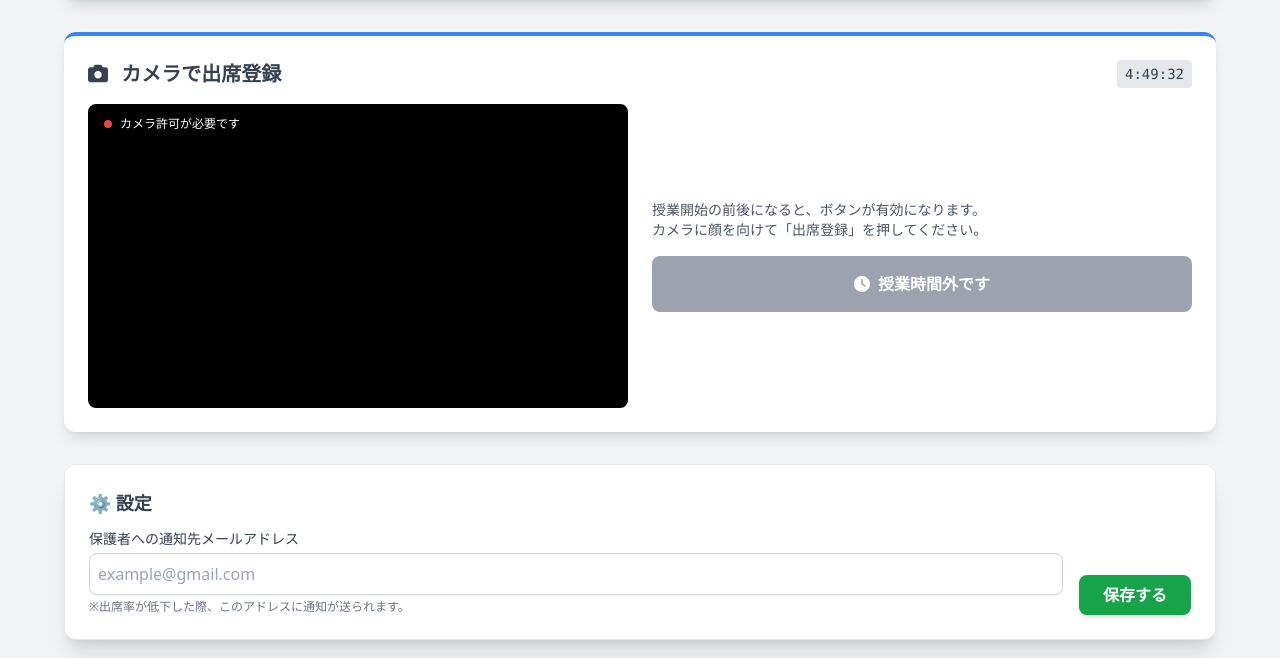
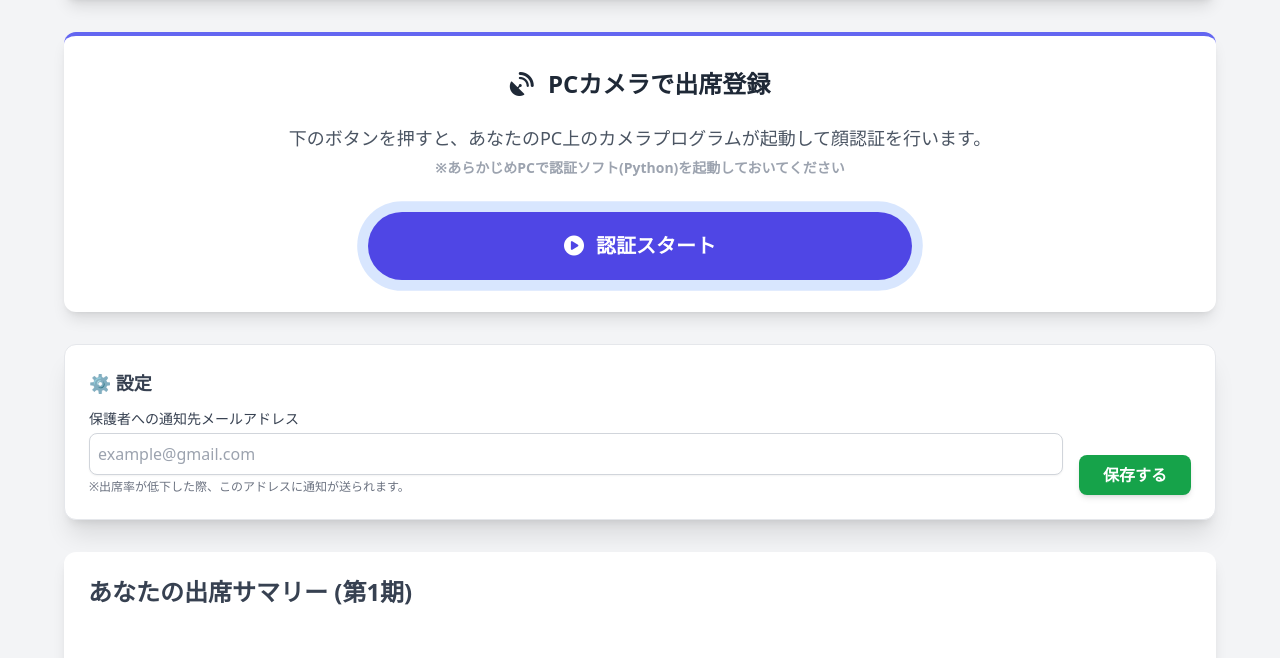
Before and after one commit to tea859/linebot-attendance, a Flask app: page /my_portal in a window 1280 px wide. Shown: the part 148-806 px from the top of the page. Run offline with Flask 3, Linux system fonts and the light colour scheme; a user stored in the database is signed in; tables that the repository leaves empty hold one stand-in row (values such as "Sample post"); some libraries are stand-ins or nearby versions.

Commit message:
Update my_portal.html

```diff
--- a/templates/my_portal.html
+++ b/templates/my_portal.html
@@ -53,6 +53,15 @@
             vertical-align: middle;
             font-size: 0.9em;
         }
+        /* アニメーション */
+        @keyframes pulse-blue {
+            0% { box-shadow: 0 0 0 0 rgba(59, 130, 246, 0.7); }
+            70% { box-shadow: 0 0 0 15px rgba(59, 130, 246, 0); }
+            100% { box-shadow: 0 0 0 0 rgba(59, 130, 246, 0); }
+        }
+        .animate-pulse-blue {
+            animation: pulse-blue 2s infinite;
+        }
     </style>
 </head>
 <body class="bg-gray-100 p-8">
@@ -85,44 +94,41 @@
         </header>
 
         <main>
-            <div class="bg-white p-6 rounded-xl shadow-lg mb-8 border-t-4 border-blue-500">
-                <div class="flex justify-between items-center mb-4">
-                    <h2 class="text-xl font-bold text-gray-700"><i class="fas fa-camera mr-2"></i> カメラで出席登録</h2>
-                    <span id="clock" class="font-mono text-sm bg-gray-200 px-2 py-1 rounded text-gray-700">--:--:--</span>
+            <div class="bg-white p-8 rounded-xl shadow-lg mb-8 border-t-4 border-indigo-500 text-center">
+                <h2 class="text-2xl font-bold text-gray-800 mb-6"><i class="fas fa-satellite-dish mr-2"></i> PCカメラで出席登録</h2>
+
+                <div id="step1">
+                    <p class="text-gray-600 mb-8 text-lg">
+                        下のボタンを押すと、あなたのPC上のカメラプログラムが起動して顔認証を行います。<br>
+                        <span class="text-sm text-gray-400 font-bold">※あらかじめPCで認証ソフト(Python)を起動しておいてください</span>
+                    </p>
+                    <button onclick="startRemoteAuth()"
+                        class="w-full sm:w-1/2 py-5 px-8 bg-indigo-600 hover:bg-indigo-700 text-white text-xl font-bold rounded-full shadow-xl transform transition hover:-translate-y-1 hover:shadow-2xl flex items-center justify-center mx-auto animate-pulse-blue">
+                        <i class="fas fa-play-circle mr-3"></i> 認証スタート
+                    </button>
                 </div>
 
-                <div class="grid grid-cols-1 md:grid-cols-2 gap-6 items-center">
-                    <div class="relative bg-black rounded-lg overflow-hidden shadow-inner aspect-video">
-                        <video id="userVideo" autoplay muted playsinline class="w-full h-full object-cover"></video>
-                        <canvas id="userCanvas" class="hidden"></canvas>
+                <div id="step2" class="hidden py-8">
+                    <div class="flex justify-center mb-6">
+                        <div class="animate-spin rounded-full h-20 w-20 border-t-4 border-b-4 border-indigo-600"></div>
+                    </div>
+                    <h3 class="text-2xl font-bold text-indigo-600 mb-2">PCと通信中...</h3>
+                    <p class="text-gray-500 text-lg animate-pulse">PCのカメラを見てください！</p>
+                </div>
 
-                        <div id="cameraStatus" class="absolute top-2 left-2 bg-black bg-opacity-70 text-white text-xs px-2 py-1 rounded flex items-center">
-                            <span class="w-2 h-2 bg-gray-400 rounded-full mr-2" id="statusDot"></span>
-                            <span id="statusText">カメラ待機中...</span>
-                        </div>
+                <div id="step3" class="hidden py-8">
+                    <div class="text-7xl text-green-500 mb-6 animate-bounce">
+                        <i class="fas fa-check-circle"></i>
                     </div>
-
-                    <div class="flex flex-col justify-center space-y-4">
-                        <p class="text-sm text-gray-600">
-                            授業開始の前後になると、ボタンが有効になります。<br>
-                            カメラに顔を向けて「出席登録」を押してください。
-                        </p>
-
-                        <button id="authButton" onclick="captureAndAuth()" disabled
-                            class="w-full py-4 px-6 rounded-lg font-bold text-white transition duration-200
-                                   bg-gray-400 cursor-not-allowed shadow-none flex items-center justify-center space-x-2">
-                            <i class="fas fa-clock"></i>
-                            <span>授業時間外です</span>
-                        </button>
-
-                        <div id="resultMsg" class="hidden p-3 rounded-lg text-sm font-bold text-center"></div>
-                    </div>
+                    <h2 class="text-3xl font-bold text-green-600 mb-2">出席完了！</h2>
+                    <p class="text-gray-600 mb-8 text-lg">サーバーに登録されました。</p>
+                    <button onclick="location.reload()" class="text-indigo-500 font-bold underline hover:text-indigo-700 text-lg">
+                        画面を更新する
+                    </button>
                 </div>
             </div>
-
             <div class="bg-white p-6 rounded-xl shadow-xl mb-8 border border-gray-200">
                 <h3 class="text-lg font-bold text-gray-700 mb-3">⚙️ 設定</h3>
-
                 <form action="/update_parent_email" method="POST" class="flex flex-col sm:flex-row items-end gap-4">
                     <div class="flex-grow w-full">
                         <label for="parent_email" class="block text-sm font-medium text-gray-700 mb-1">
@@ -142,18 +148,15 @@
 
             <div class="bg-white p-6 rounded-xl shadow-lg mb-8">
                 <h2 class="text-2xl font-bold text-gray-700 mb-4">あなたの出席サマリー (第{{ selected_kiki }}期)</h2>
-
                 <div class="bg-white rounded-xl">
                     {% if report_data %}
                         <div class="space-y-6">
                             {% for row in report_data %}
                             <div class="border border-gray-200 p-4 rounded-lg">
                                 <h3 class="text-lg font-bold text-gray-800">{{ row.subject }}</h3>
-
                                 <p class="text-2xl font-extrabold {% if row.attendance_rate >= 80 %}text-green-600{% elif row.attendance_rate >= 50 %}text-yellow-600{% else %}text-red-600{% endif %}">
                                     {{ row.attendance_rate }}%
                                 </p>
-
                                 <div class="text-sm text-gray-600 mt-2">
                                     <span>今日までの回数: <span class="font-bold">{{ row.total_classes_so_far }}</span></span> |
                                     <span>出席: <span class="font-bold text-green-600">{{ row.attendance_count }}</span></span> |
@@ -175,7 +178,6 @@
             <hr style="margin-top: 2em; margin-bottom: 2em;">
 
             <h2 class="text-2xl font-bold text-gray-700 mb-4">現在の時間割 (第{{ selected_kiki }}期)</h2>
-
             <table class="schedule-table bg-white shadow-lg rounded-xl overflow-hidden">
                 <thead>
                     <tr>
@@ -191,12 +193,9 @@
                     {% for jigen in 時限一覧 %}
                     <tr>
                         <td class="period-header">{{ jigen }}限</td>
-
                         {% for yobi in 曜日順 %}
                         <td {% if yobi == today_yobi %}class="today"{% endif %}>
-
                             {% set cell = schedule_grid[jigen][yobi] %}
-
                             {% if cell.is_empty %}
                                 <div class="empty">{{ cell.display_text }}</div>
                             {% else %}
@@ -218,130 +217,60 @@
     </div>
 
     <script>
-        // 1. 要素の取得
-        const video = document.getElementById('userVideo');
-        const canvas = document.getElementById('userCanvas');
-        const authBtn = document.getElementById('authButton');
-        const statusDot = document.getElementById('statusDot');
-        const statusText = document.getElementById('statusText');
-        const resultMsg = document.getElementById('resultMsg');
-        const clockEl = document.getElementById('clock');
+        function startRemoteAuth() {
+            // 1. 画面を「待機中」に切り替え
+            document.getElementById('step1').classList.add('hidden');
+            document.getElementById('step2').classList.remove('hidden');
 
-        // 2. 時限設定 (開始時刻, 終了時刻)
-        // ※サーバーのTimeTableに合わせて調整してください
-        const CLASS_TIMES = [
-            { p: 1, start: "08:50", end: "10:30" },
-            { p: 2, start: "10:35", end: "12:15" },
-            { p: 3, start: "13:00", end: "14:40" },
-            { p: 4, start: "14:45", end: "16:25" },
-            { p: 5, start: "16:40", end: "18:20" }
-        ];
-
-        // 時計更新 & 時間チェック
-        setInterval(() => {
-            const now = new Date();
-            clockEl.textContent = now.toLocaleTimeString('ja-JP');
-            checkTimeAndEnableButton(); // 毎秒チェック
-        }, 1000);
-
-        // 3. カメラ起動処理
-        async function startCamera() {
-            try {
-                const stream = await navigator.mediaDevices.getUserMedia({ video: { facingMode: "user" } });
-                video.srcObject = stream;
-                statusDot.classList.remove('bg-gray-400');
-                statusDot.classList.add('bg-green-400', 'animate-pulse');
-                statusText.textContent = "カメラ稼働中";
-
-                // 初回の時間チェック
-                checkTimeAndEnableButton();
-
-            } catch (err) {
-                console.error("カメラエラー:", err);
-                statusDot.classList.remove('bg-gray-400');
-                statusDot.classList.add('bg-red-500');
-                statusText.textContent = "カメラ許可が必要です";
-            }
-        }
-        startCamera();
-
-        // 4. 時間判定ロジック
-        function checkTimeAndEnableButton() {
-            const now = new Date();
-            const currentMins = now.getHours() * 60 + now.getMinutes();
-
-            let isClassTime = false;
-            let targetPeriod = 0;
-
-            CLASS_TIMES.forEach(t => {
-                const [sh, sm] = t.start.split(":").map(Number);
-                const [eh, em] = t.end.split(":").map(Number);
-                const startMins = sh * 60 + sm;
-                const endMins = eh * 60 + em;
-
-                // 前後20分の余裕を持たせる
-                if (currentMins >= (startMins - 20) && currentMins <= (endMins + 20)) {
-                    isClassTime = true;
-                    targetPeriod = t.p;
-                }
-            });
-
-            if (isClassTime) {
-                // 既に送信中や完了状態ならボタンを書き換えない
-                if (authBtn.disabled && !authBtn.innerHTML.includes("時間外")) {
-                    return;
-                }
-
-                authBtn.disabled = false;
-                authBtn.className = "w-full py-4 px-6 rounded-lg font-bold text-white transition-all duration-200 bg-blue-600 hover:bg-blue-700 shadow-lg transform hover:-translate-y-1 flex items-center justify-center space-x-2";
-                authBtn.innerHTML = `<i class="fas fa-camera"></i><span>第${targetPeriod}限の出席を登録する</span>`;
-            } else {
-                authBtn.disabled = true;
-                authBtn.className = "w-full py-4 px-6 rounded-lg font-bold text-white bg-gray-400 cursor-not-allowed shadow-none flex items-center justify-center space-x-2";
-                authBtn.innerHTML = `<i class="fas fa-clock"></i><span>授業時間外です</span>`;
-            }
+            // 2. サーバーに命令を送る
+            fetch('/api/trigger_remote_auth', { method: 'POST' })
+                .then(res => res.json())
+                .then(data => {
+                    if(data.status === 'success') {
+                        // 3. 成功したら、結果が出るまでサーバーに聞き続ける (ポーリング開始)
+                        pollForResult();
+                    } else {
+                        alert("エラー: " + data.message);
+                        resetScreen();
+                    }
+                })
+                .catch(err => {
+                    console.error(err);
+                    alert("通信エラーが発生しました");
+                    resetScreen();
+                });
         }
 
-        // 5. 撮影＆送信処理
-        function captureAndAuth() {
-            authBtn.disabled = true;
-            authBtn.innerHTML = `<i class="fas fa-spinner fa-spin"></i><span>送信中...</span>`;
-            resultMsg.className = "hidden";
+        function pollForResult() {
+            // 1秒ごとにサーバーに「終わった？」と聞く
+            const intervalId = setInterval(() => {
+                fetch('/api/check_remote_result')
+                    .then(res => res.json())
+                    .then(data => {
+                        if (data.status === 'success') {
+                            // 成功！ループを止めて「成功画面」へ
+                            clearInterval(intervalId);
+                            document.getElementById('step2').classList.add('hidden');
+                            document.getElementById('step3').classList.remove('hidden');
+                        }
+                    })
+                    .catch(err => console.error("待機中エラー:", err));
+            }, 1000); // 1秒間隔
 
-            // 画像取得
-            const ctx = canvas.getContext('2d');
-            canvas.width = video.videoWidth;
-            canvas.height = video.videoHeight;
-            ctx.drawImage(video, 0, 0);
-            const imageData = canvas.toDataURL('image/jpeg', 0.8);
+            // 30秒経ってもダメならタイムアウト
+            setTimeout(() => {
+                clearInterval(intervalId);
+                if (document.getElementById('step3').classList.contains('hidden')) {
+                    alert("タイムアウト: PCからの応答がありませんでした。\nPythonプログラムが起動しているか確認してください。");
+                    resetScreen();
+                }
+            }, 30000);
+        }
 
-            // 送信
-            fetch('/api/portal_face_auth', {
-                method: 'POST',
-                headers: { 'Content-Type': 'application/json' },
-                body: JSON.stringify({ image: imageData })
-            })
-            .then(res => res.json())
-            .then(data => {
-                if (data.status === 'success' || data.status === 'info') {
-                    // 成功時
-                    resultMsg.textContent = data.message;
-                    resultMsg.className = "p-4 rounded-lg text-sm font-bold text-center bg-green-100 text-green-700 border border-green-400 block";
-                    authBtn.innerHTML = `<i class="fas fa-check"></i><span>登録完了</span>`;
-                    authBtn.className = "w-full py-4 px-6 rounded-lg font-bold text-white bg-blue-500 cursor-default flex items-center justify-center space-x-2";
-                } else {
-                    // エラー時（授業外など）
-                    throw new Error(data.message);
-                }
-            })
-            .catch(err => {
-                console.error(err);
-                resultMsg.textContent = "エラー: " + err.message;
-                resultMsg.className = "p-4 rounded-lg text-sm font-bold text-center bg-red-100 text-red-700 border border-red-400 block";
-                authBtn.disabled = false;
-                authBtn.className = "w-full py-4 px-6 rounded-lg font-bold text-white bg-red-500 hover:bg-red-600 shadow-lg flex items-center justify-center space-x-2";
-                authBtn.innerHTML = `<i class="fas fa-redo"></i><span>再試行する</span>`;
-            });
+        function resetScreen() {
+            document.getElementById('step1').classList.remove('hidden');
+            document.getElementById('step2').classList.add('hidden');
+            document.getElementById('step3').classList.add('hidden');
         }
     </script>
 </body>
```
